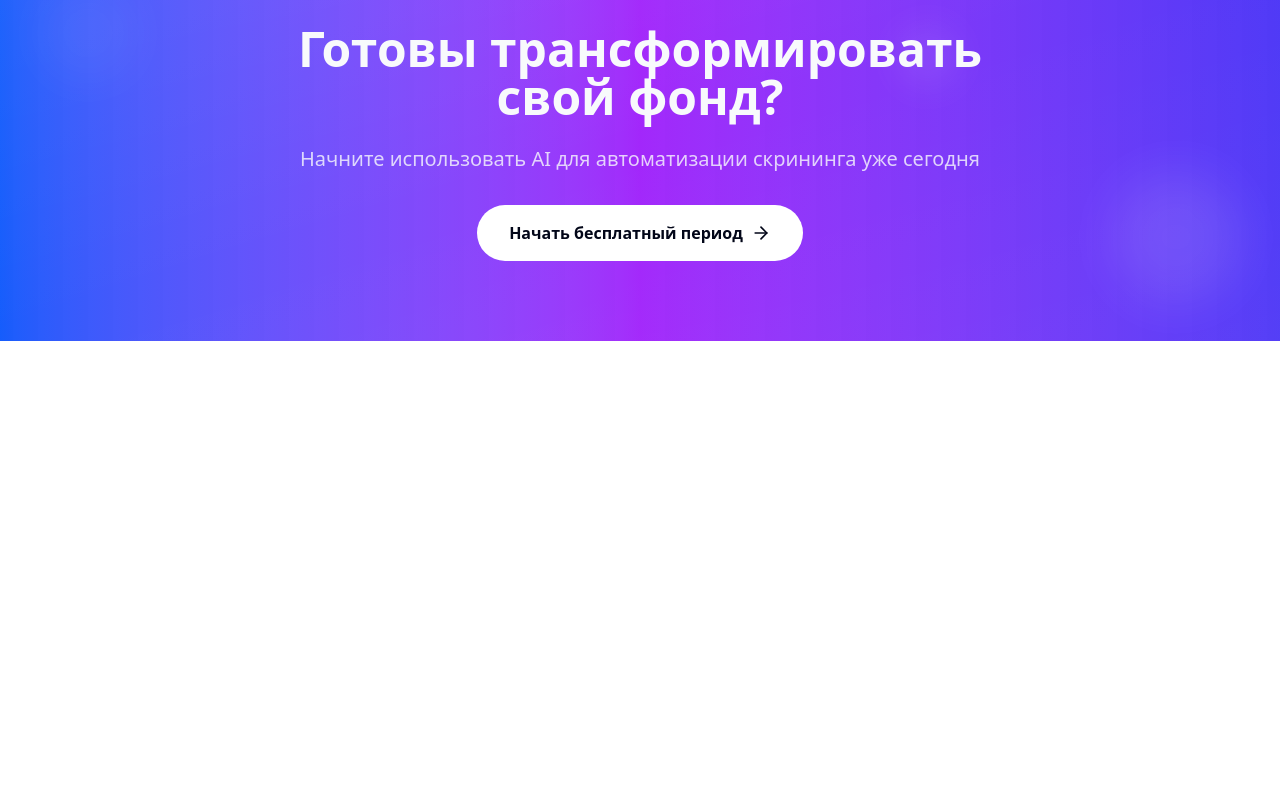
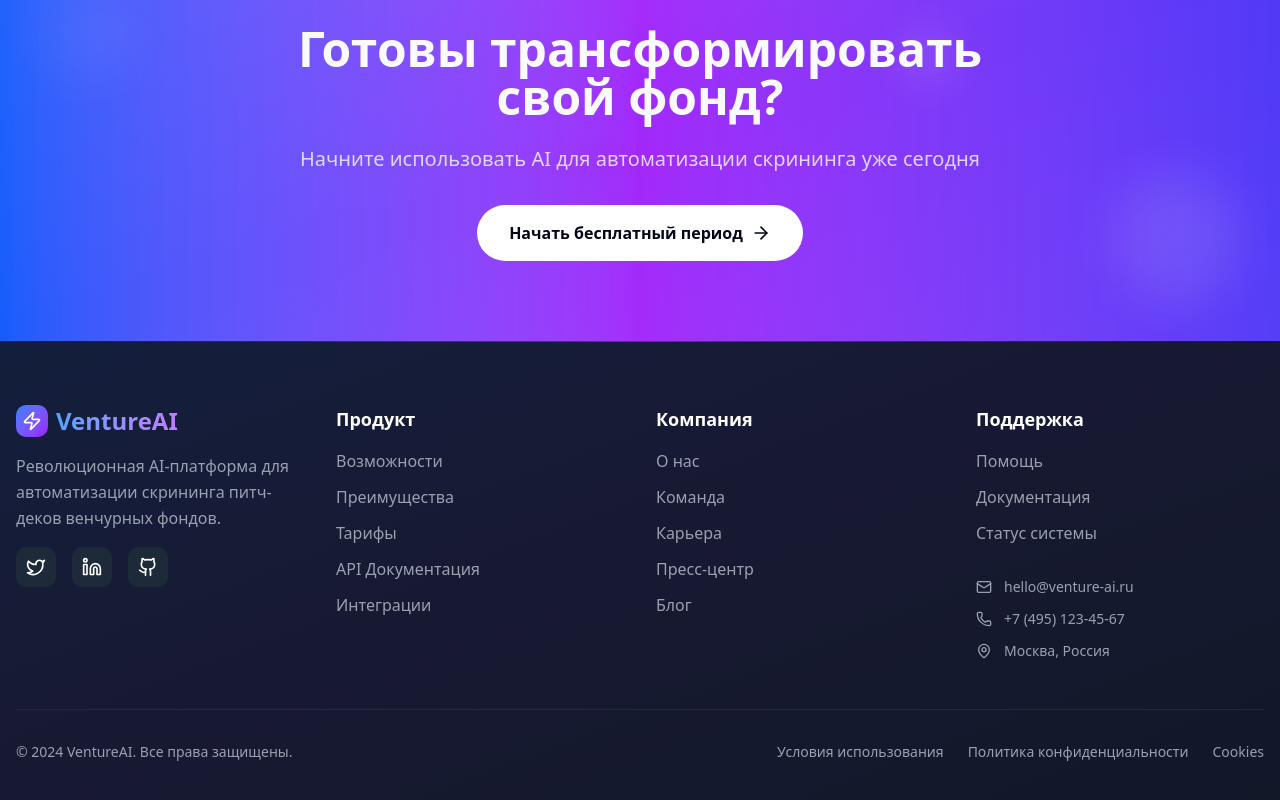
Before and after one commit to PNTLV/lendosai, a Next.js app: page / in a window 1280 px wide. Shown: the part 6772-7572 px from the top of the page. Before the commit the page ends 7113 px from the top, so only its background shows below. Built offline with nearby package versions, Linux system fonts and the light colour scheme.

Commit message:
Добавлен профессиональный футер с социальными сетями, навигацией, контактами и правовыми ссылками

```diff
--- a/app/page.tsx
+++ b/app/page.tsx
@@ -20,7 +20,13 @@ import {
   Sparkles,
   Star,
   Calendar,
-  Building2
+  Building2,
+  Mail,
+  Phone,
+  MapPin,
+  Twitter,
+  Linkedin,
+  Github
 } from "lucide-react";
 
 // Hero Section Component
@@ -1337,6 +1343,152 @@ export default function LandingPage() {
           </motion.div>
         </div>
       </section>
+
+      {/* Footer */}
+      <footer className="relative bg-gray-900 text-white overflow-hidden">
+        {/* Background decoration */}
+        <div className="absolute inset-0 bg-gradient-to-br from-blue-900/20 via-purple-900/10 to-gray-900" />
+        <div className="absolute top-0 left-0 right-0 h-px bg-gradient-to-r from-transparent via-blue-500/50 to-transparent" />
+
+        <div className="relative container mx-auto px-4 py-16">
+          <div className="grid grid-cols-1 md:grid-cols-2 lg:grid-cols-4 gap-8 mb-12">
+
+            {/* Company Info */}
+            <div className="space-y-4">
+              <div className="flex items-center gap-2">
+                <div className="w-8 h-8 bg-gradient-to-br from-blue-500 to-purple-600 rounded-lg flex items-center justify-center">
+                  <Zap className="w-5 h-5 text-white" />
+                </div>
+                <span className="text-2xl font-bold bg-gradient-to-r from-blue-400 to-purple-400 bg-clip-text text-transparent">
+                  VentureAI
+                </span>
+              </div>
+              <p className="text-gray-400 leading-relaxed">
+                Революционная AI-платформа для автоматизации скрининга питч-деков венчурных фондов.
+              </p>
+              <div className="flex gap-4">
+                <motion.a
+                  whileHover={{ scale: 1.1 }}
+                  href="#"
+                  className="w-10 h-10 bg-gray-800 hover:bg-blue-600 rounded-lg flex items-center justify-center transition-colors"
+                >
+                  <Twitter className="w-5 h-5" />
+                </motion.a>
+                <motion.a
+                  whileHover={{ scale: 1.1 }}
+                  href="#"
+                  className="w-10 h-10 bg-gray-800 hover:bg-blue-600 rounded-lg flex items-center justify-center transition-colors"
+                >
+                  <Linkedin className="w-5 h-5" />
+                </motion.a>
+                <motion.a
+                  whileHover={{ scale: 1.1 }}
+                  href="#"
+                  className="w-10 h-10 bg-gray-800 hover:bg-gray-700 rounded-lg flex items-center justify-center transition-colors"
+                >
+                  <Github className="w-5 h-5" />
+                </motion.a>
+              </div>
+            </div>
+
+            {/* Product */}
+            <div className="space-y-4">
+              <h4 className="text-lg font-semibold text-white">Продукт</h4>
+              <nav className="space-y-3">
+                <a href="#features" className="block text-gray-400 hover:text-white transition-colors">
+                  Возможности
+                </a>
+                <a href="#benefits" className="block text-gray-400 hover:text-white transition-colors">
+                  Преимущества
+                </a>
+                <a href="#pricing" className="block text-gray-400 hover:text-white transition-colors">
+                  Тарифы
+                </a>
+                <a href="#" className="block text-gray-400 hover:text-white transition-colors">
+                  API Документация
+                </a>
+                <a href="#" className="block text-gray-400 hover:text-white transition-colors">
+                  Интеграции
+                </a>
+              </nav>
+            </div>
+
+            {/* Company */}
+            <div className="space-y-4">
+              <h4 className="text-lg font-semibold text-white">Компания</h4>
+              <nav className="space-y-3">
+                <a href="#" className="block text-gray-400 hover:text-white transition-colors">
+                  О нас
+                </a>
+                <a href="#" className="block text-gray-400 hover:text-white transition-colors">
+                  Команда
+                </a>
+                <a href="#" className="block text-gray-400 hover:text-white transition-colors">
+                  Карьера
+                </a>
+                <a href="#" className="block text-gray-400 hover:text-white transition-colors">
+                  Пресс-центр
+                </a>
+                <a href="#" className="block text-gray-400 hover:text-white transition-colors">
+                  Блог
+                </a>
+              </nav>
+            </div>
+
+            {/* Support */}
+            <div className="space-y-4">
+              <h4 className="text-lg font-semibold text-white">Поддержка</h4>
+              <nav className="space-y-3">
+                <a href="#" className="block text-gray-400 hover:text-white transition-colors">
+                  Помощь
+                </a>
+                <a href="#" className="block text-gray-400 hover:text-white transition-colors">
+                  Документация
+                </a>
+                <a href="#" className="block text-gray-400 hover:text-white transition-colors">
+                  Статус системы
+                </a>
+              </nav>
+
+              <div className="pt-4 space-y-3">
+                <div className="flex items-center gap-3 text-gray-400">
+                  <Mail className="w-4 h-4" />
+                  <span className="text-sm">hello@venture-ai.ru</span>
+                </div>
+                <div className="flex items-center gap-3 text-gray-400">
+                  <Phone className="w-4 h-4" />
+                  <span className="text-sm">+7 (495) 123-45-67</span>
+                </div>
+                <div className="flex items-center gap-3 text-gray-400">
+                  <MapPin className="w-4 h-4" />
+                  <span className="text-sm">Москва, Россия</span>
+                </div>
+              </div>
+            </div>
+
+          </div>
+
+          {/* Bottom Bar */}
+          <div className="border-t border-gray-800 pt-8">
+            <div className="flex flex-col md:flex-row justify-between items-center gap-4">
+              <div className="text-gray-400 text-sm">
+                © 2024 VentureAI. Все права защищены.
+              </div>
+              <div className="flex gap-6 text-sm">
+                <a href="#" className="text-gray-400 hover:text-white transition-colors">
+                  Условия использования
+                </a>
+                <a href="#" className="text-gray-400 hover:text-white transition-colors">
+                  Политика конфиденциальности
+                </a>
+                <a href="#" className="text-gray-400 hover:text-white transition-colors">
+                  Cookies
+                </a>
+              </div>
+            </div>
+          </div>
+        </div>
+      </footer>
     </div>
   );
 }
```
